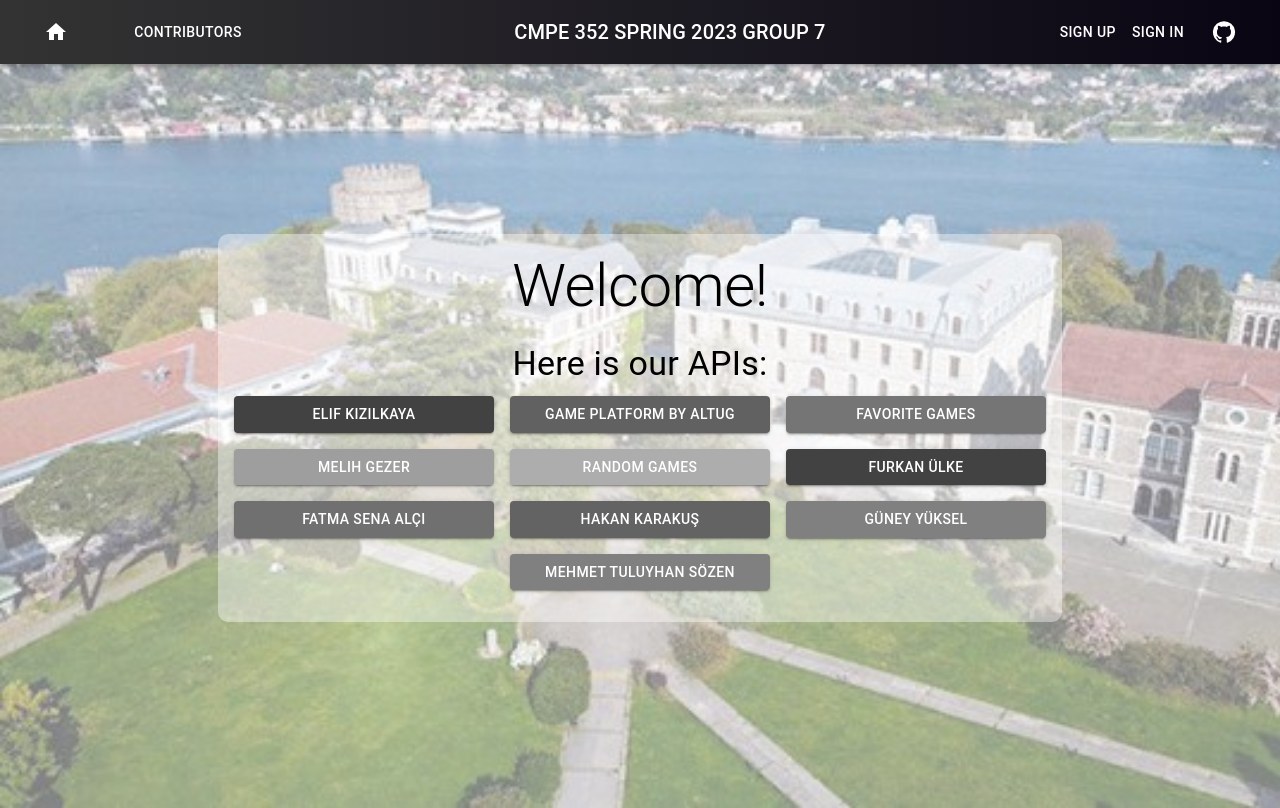
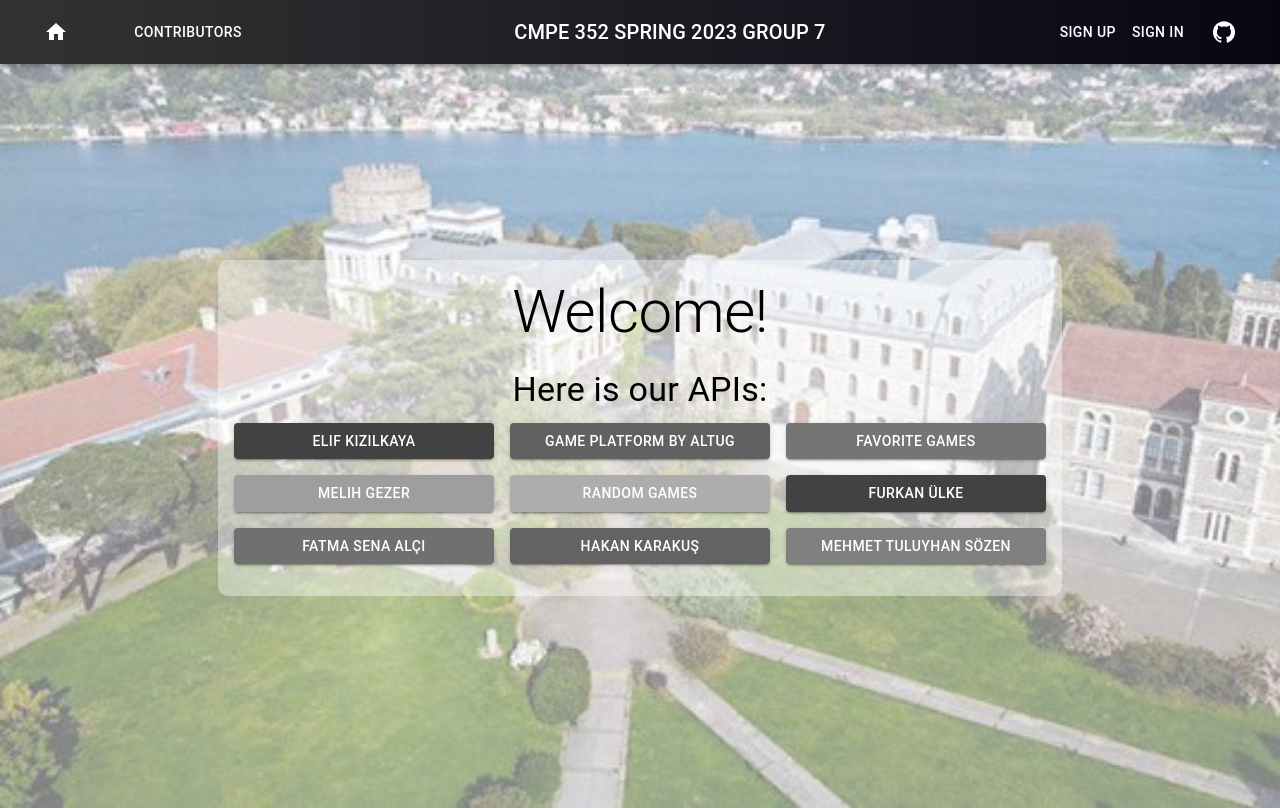
Before and after one commit to bounswe/bounswe2023group7, a React (Create React App) app in the folder practice-app/client/: page / in a window 1280 px wide. Built offline with nearby package versions, Linux system fonts and the light colour scheme.

Commit message:
deleted guneyhan button

```diff
--- a/practice-app/client/src/pages/landingPage.js
+++ b/practice-app/client/src/pages/landingPage.js
@@ -50,7 +50,7 @@ const LandingPage = () => {
               variant="contained"
               component={Link}
               to="/elif"
-    sx={{ backgroundColor: '#424242', color: '#FFFFFF' ,  minWidth: '260px'}}
+              sx={{ backgroundColor: '#424242', color: '#FFFFFF', minWidth: '260px' }}
             >
               Elif Kızılkaya
             </Button>
@@ -58,7 +58,7 @@ const LandingPage = () => {
               variant="contained"
               component={Link}
               to="/game-platform"
-    sx={{ backgroundColor: '#616161', color: '#FFFFFF', minWidth: '260px'}}
+              sx={{ backgroundColor: '#616161', color: '#FFFFFF', minWidth: '260px' }}
             >
               Game Platform by Altug
             </Button>
@@ -66,7 +66,7 @@ const LandingPage = () => {
               variant="contained"
               component={Link}
               to="/favorite-games"
-    sx={{ backgroundColor: '#757575', color: '#FFFFFF' , minWidth: '260px'}}
+              sx={{ backgroundColor: '#757575', color: '#FFFFFF', minWidth: '260px' }}
             >
               Favorite Games
             </Button>
@@ -83,7 +83,7 @@ const LandingPage = () => {
               variant="contained"
               component={Link}
               to="/melih"
-    sx={{ backgroundColor: '#9E9E9E', color: '#FFFFFF' , minWidth: '260px'}}
+              sx={{ backgroundColor: '#9E9E9E', color: '#FFFFFF', minWidth: '260px' }}
             >
               Melih Gezer
             </Button>
@@ -91,7 +91,7 @@ const LandingPage = () => {
               variant="contained"
               component={Link}
               to="/random-games"
-    sx={{ backgroundColor: '#ADADAD', color: '#FFFFFF' , minWidth: '260px' }}
+              sx={{ backgroundColor: '#ADADAD', color: '#FFFFFF', minWidth: '260px' }}
             >
               Random Games
             </Button>
@@ -99,7 +99,7 @@ const LandingPage = () => {
               variant="contained"
               component={Link}
               to="/event"
-    sx={{ backgroundColor: '#424242', color: '#FFFFFF' , minWidth: '260px' }}
+              sx={{ backgroundColor: '#424242', color: '#FFFFFF', minWidth: '260px' }}
             >
               Furkan Ülke
             </Button>
@@ -116,7 +116,7 @@ const LandingPage = () => {
               variant="contained"
               component={Link}
               to="/sena"
-    sx={{ backgroundColor: '#707070', color: '#FFFFFF' , minWidth: '260px' }}
+              sx={{ backgroundColor: '#707070', color: '#FFFFFF', minWidth: '260px' }}
             >
               Fatma Sena Alçı
             </Button>
@@ -124,27 +124,10 @@ const LandingPage = () => {
               variant="contained"
               component={Link}
               to="/hakan"
-    sx={{ backgroundColor: '#636363', color: '#FFFFFF' , minWidth: '260px'}}
+              sx={{ backgroundColor: '#636363', color: '#FFFFFF', minWidth: '260px' }}
             >
               Hakan Karakuş
             </Button>
-  <Button
-    variant="contained"
-    component={Link}
-    to="/guney"
-    sx={{ backgroundColor: '#808080', color: '#FFFFFF', minWidth: '260px' }}
-  >
-    Güney Yüksel
-  </Button>
-</Box>
-<Box
-  sx={{
-    display: 'flex',
-    gap: '1rem',
-    justifyContent: 'center',
-    marginBottom: '1rem',
-  }}
->
             <Button
               variant="contained"
               component={Link}
@@ -154,8 +137,6 @@ const LandingPage = () => {
               Mehmet Tuluyhan Sözen
             </Button>
           </Box>
-
-
         </Box>
       </Box>
     </>
```
Lines whose indentation alone changed are shown as unchanged.
